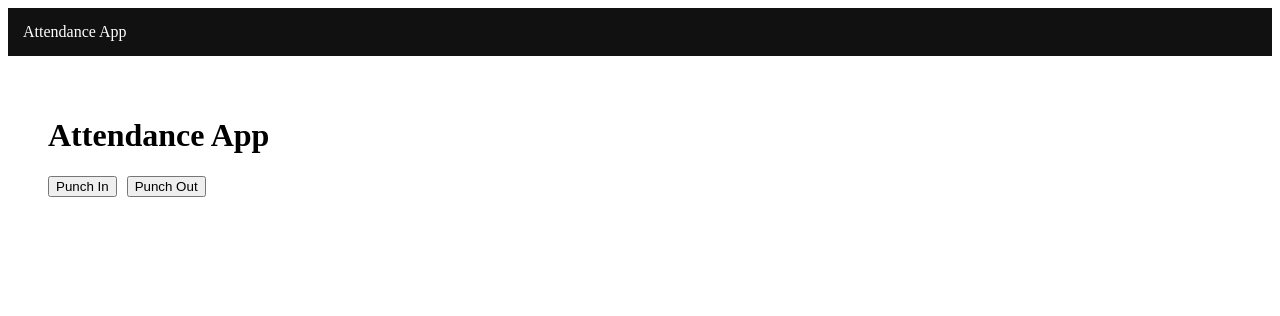
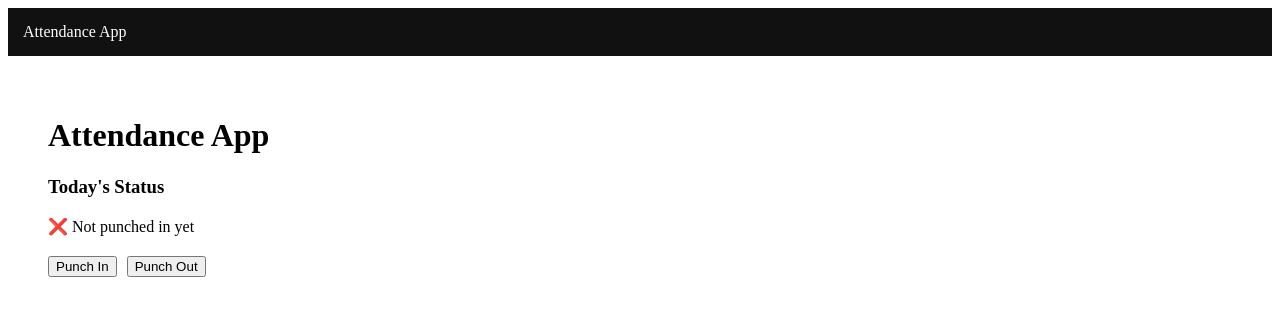
Before and after one commit to kapiljangid8290/attendence-app, a Next.js app: page / in a window 1280 px wide. Shown: the top 316 px of the page. Built offline with nearby package versions, Linux system fonts and the light colour scheme; no server answers; the database is empty.

Commit message:
connetion to vercel

```diff
--- a/app/page.tsx
+++ b/app/page.tsx
@@ -4,12 +4,16 @@ import { useEffect, useState } from "react";
 import { supabase } from "../lib/supabase";
 
 export default function Home() {
+  const [mounted, setMounted] = useState(false);
+const [todayRecord, setTodayRecord] = useState<any>(null);
+  const [loading, setLoading] = useState(false);
+
   useEffect(() => {
+    setMounted(true);
   fetchTodayStatus();
 }, []);
 
-  const [todayRecord, setTodayRecord] = useState<any>(null);
-  const [loading, setLoading] = useState(false);
+
 
 
   const fetchTodayStatus = async () => {
@@ -116,10 +120,42 @@ const punchOut = async () => {
 
   setLoading(false);
 };
+if (!mounted) return null;
+  return (
 
-  return (
+
     <main style={{ padding: 40 }}>
       <h1>Attendance App</h1>
+<div style={{ marginBottom: 20 }}>
+  <h3>Today's Status</h3>
+
+  {!todayRecord && <p>❌ Not punched in yet</p>}
+
+  {todayRecord && (
+    <>
+      <p>
+        Status:{" "}
+        {todayRecord.punch_out ? "✅ Checked out" : "🟢 Working"}
+      </p>
+
+      <p>
+        Punch In:{" "}
+        {todayRecord.punch_in
+  ? todayRecord.punch_in.slice(11, 19)
+  : "-"}
+
+      </p>
+
+      <p>
+        Punch Out:{" "}
+       {todayRecord.punch_out
+  ? todayRecord.punch_out.slice(11, 19)
+  : "-"}
+
+      </p>
+    </>
+  )}
+</div>
 
       <button onClick={punchIn} disabled={loading}>
         {loading ? "Punching in..." : "Punch In"}
```
